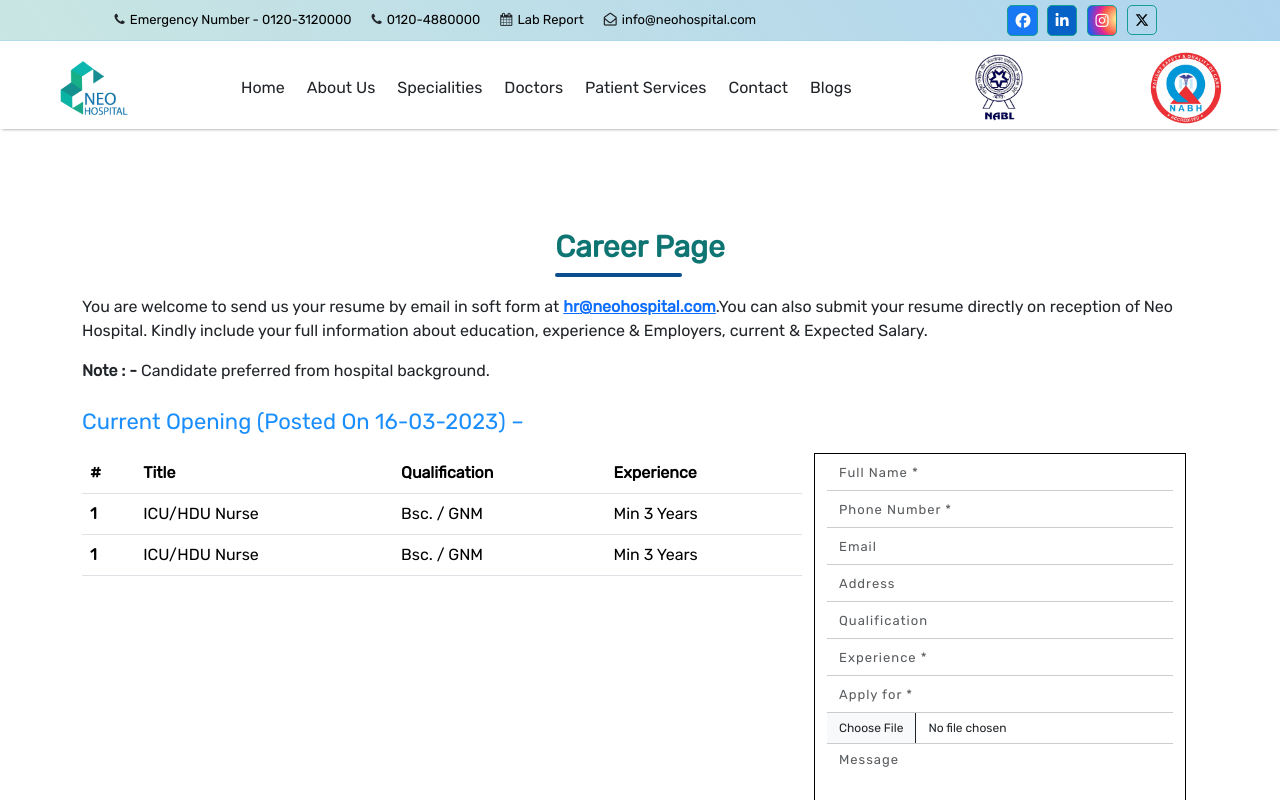
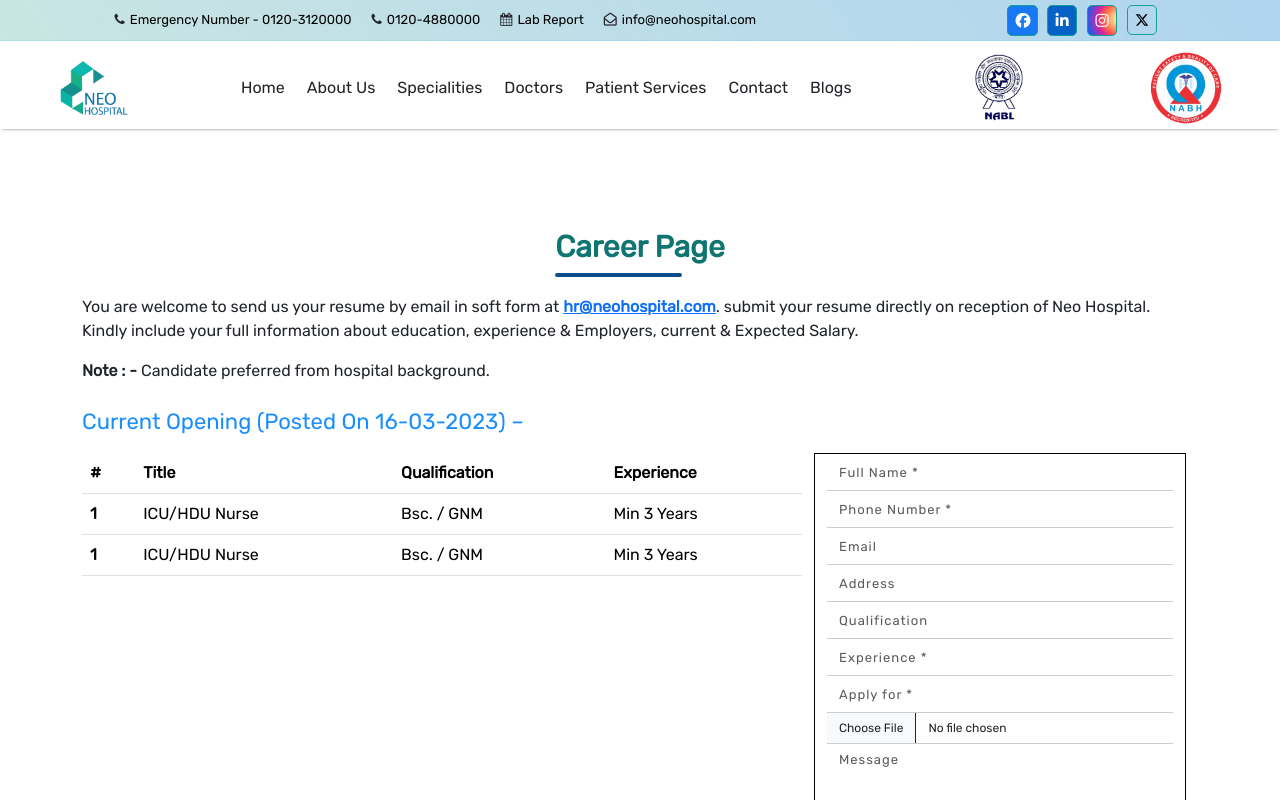
Before and after one commit to NeoHospitalgit/neohospital-frontend-main, a React (Create React App) app: page /career in a window 1280 px wide. Shown: the top 800 px of the page. Built offline with nearby package versions, Linux system fonts and the light colour scheme; no server answers.

Commit message:
Update CareerForm.jsx
testing

```diff
--- a/src/Pages/CareerPage/CareerForm.jsx
+++ b/src/Pages/CareerPage/CareerForm.jsx
@@ -106,7 +106,7 @@ function CareerForm() {
                   hr@neohospital.com
                 </a>
               </strong>
-              .You can also  submit your resume directly on reception of Neo
+              . submit your resume directly on reception of Neo
               Hospital. Kindly include your full information about education,
               experience & Employers, current & Expected Salary.
             </p>
```
